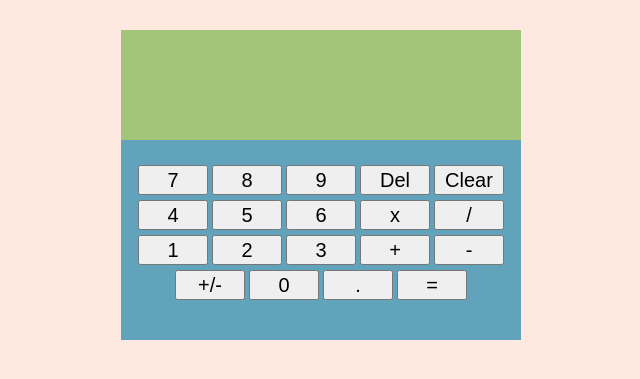
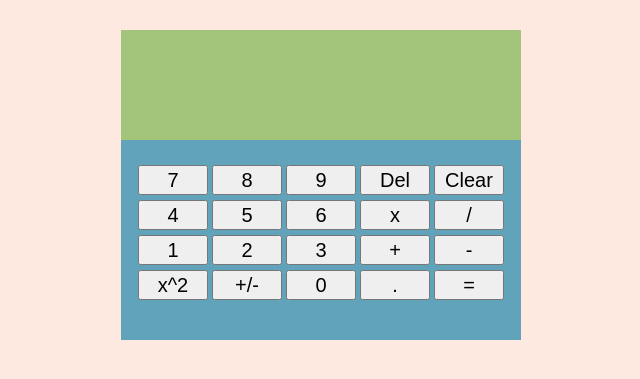
Before and after one commit to eoriwech/Calculator, a plain HTML site: page index.html in a window 1280 px wide. Shown: the part 289-668 px from the top of the page, without its empty margins (319-959 px from the left). Drawn offline with Linux system fonts and the light colour scheme.

Commit message:
feat: added extra button in the last row

```diff
--- a/index.html
+++ b/index.html
@@ -37,7 +37,8 @@
                 <button class="operator-btn">&#43</button>
                 <button class="operator-btn">-</button>
             </div>
-            <div>
+            <div class="last-row">
+                <button>x^2</button>
                 <button>+/-</button>
                 <button class="number-btn">0</button>
                 <button class="number-btn">.</button>
```
